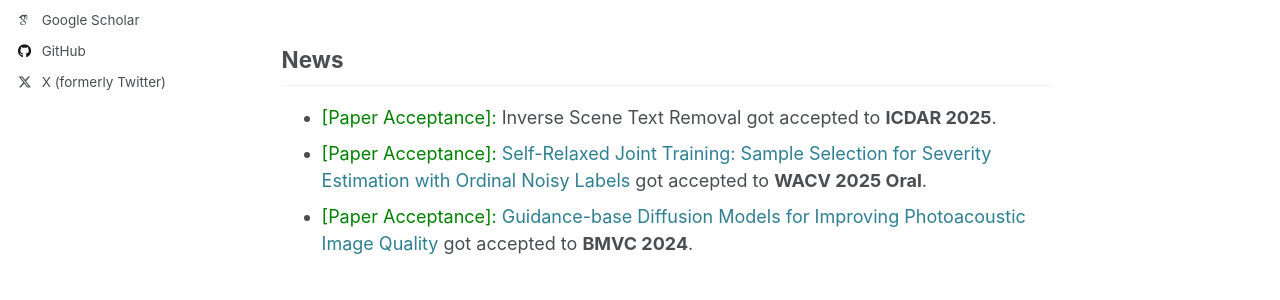
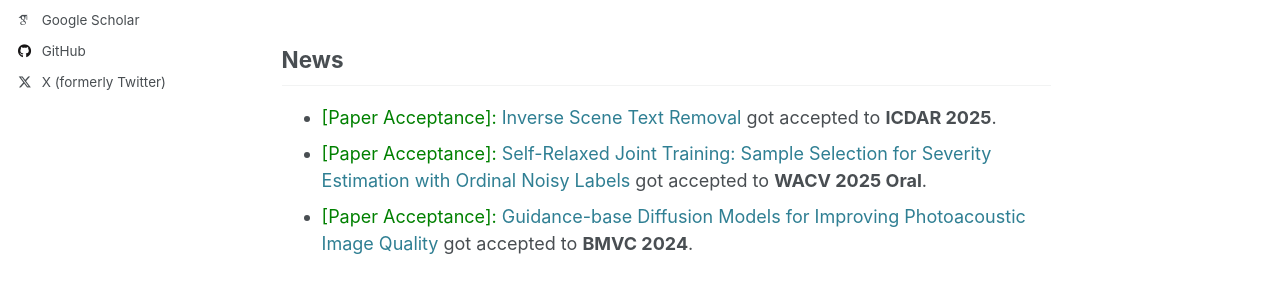
Before and after one commit to shumpei-takezaki/shumpei-takezaki.github.io, a Jekyll site: the page built from _pages/about.md, in a window 1280 px wide and 900 px high. Shown: the part 423-723 px from the top of the window. Built offline with Jekyll 4.4.1, drawn with Linux system fonts in a browser that asks for light colours; some web fonts are replaced; part of the change alters nothing that is shown.

Commit message:
'update'

```diff
--- a/_pages/about.md
+++ b/_pages/about.md
@@ -15,7 +15,7 @@ Before starting my Ph.D, I received my undergraduate degree in ECE from the Kago
 My research is on generative modeling. I am particularly interested in the applications of generative modeling for medical imaging.
 
 ## News
-- <span style="color:green"> [Paper Acceptance]: </span> Inverse Scene Text Removal got accepted to **ICDAR 2025**.
+- <span style="color:green"> [Paper Acceptance]: </span> [Inverse Scene Text Removal](https://arxiv.org/abs/2506.21002) got accepted to **ICDAR 2025**.
 - <span style="color:green"> [Paper Acceptance]: </span> [Self-Relaxed Joint Training: Sample Selection for Severity Estimation with Ordinal Noisy Labels](https://arxiv.org/abs/2410.21885) got accepted to **WACV 2025 Oral**.
 - <span style="color:green"> [Paper Acceptance]: </span> [Guidance-base Diffusion Models for Improving Photoacoustic Image Quality](https://arxiv.org/abs/2502.06354) got accepted to **BMVC 2024**.
 
```
